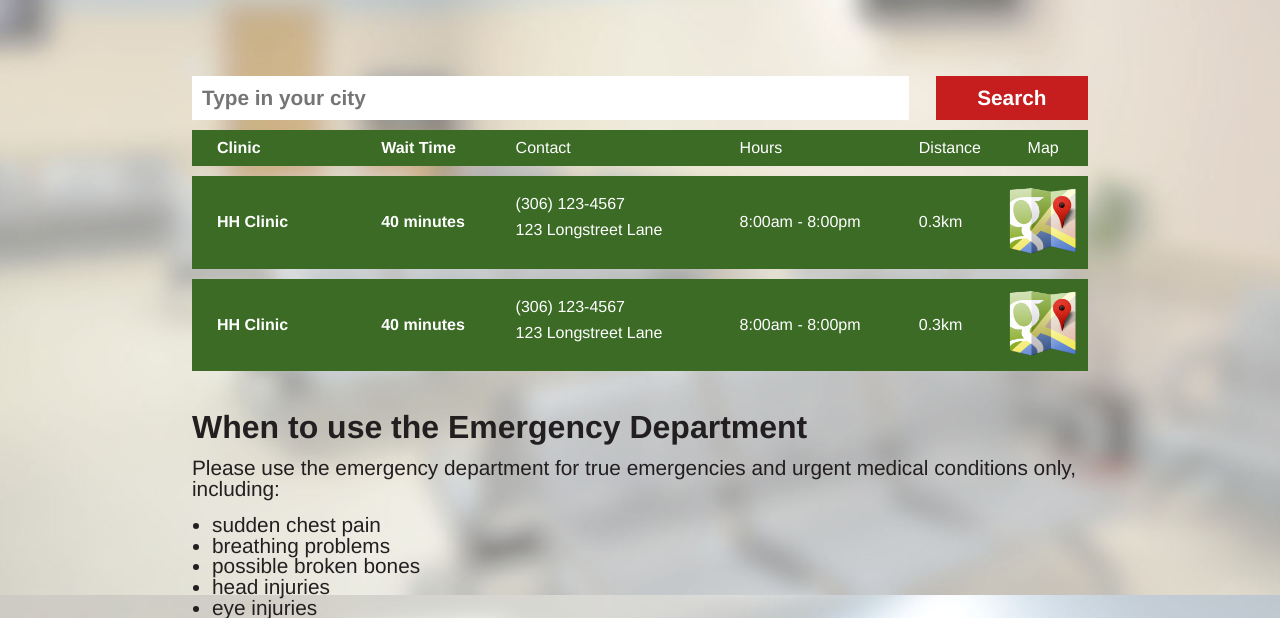
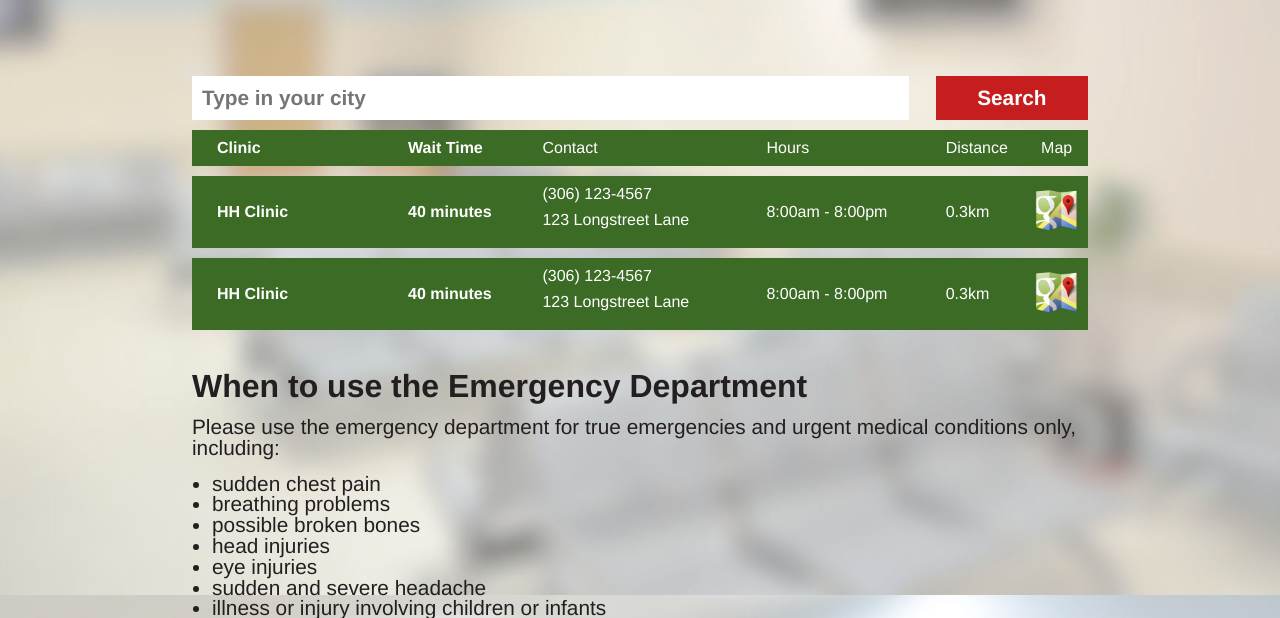
Before and after one commit to kvoss/optiwait, a Django app: page /clinic/ in a window 1280 px wide. Shown: the part 205-823 px from the top of the page. Run offline with Django 3.2, Linux system fonts and the light colour scheme; data that the repository does not hold is empty.

Commit message:
Minor css change to map icon size.

```diff
--- a/p12/clinic/static/css/style.css
+++ b/p12/clinic/static/css/style.css
@@ -136,7 +136,7 @@
 }
 
 td.name {
-	width:20%;
+	width:23%;
 	font-weight:700;
 	padding-left:25px;
 }
@@ -159,7 +159,7 @@
 }
 
 td.map {
-	width:10%;
+	width:7%;
 	text-align:center;
 }
 
```
